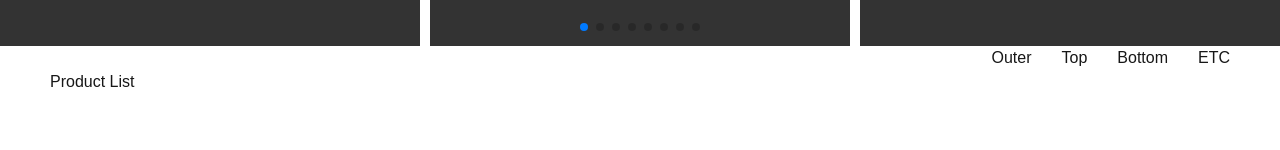
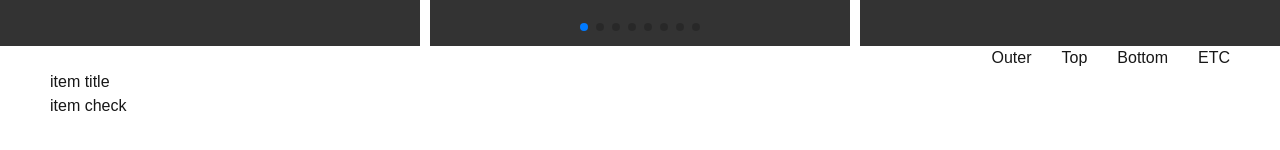
Before and after one commit to DevWonny/Shopmarker, a Next.js app: page / in a window 1280 px wide. Shown: the part 354-504 px from the top of the page. Built offline with nearby package versions, Linux system fonts and the light colour scheme; no server answers.

Commit message:
Fake Store API Test

```diff
--- a/app/page.tsx
+++ b/app/page.tsx
@@ -1,12 +1,25 @@
 'use client';
+import { useEffect } from 'react';
 import { Swiper, SwiperSlide } from 'swiper/react';
 import { Pagination } from 'swiper/modules';
+import axios from 'axios';
+// component
+import ProductItem from '@/components/main/ProductItem';
 // style
 import 'swiper/css';
 import 'swiper/css/pagination';
 import '@/styles/app/page.scss';
 
 export default function Main() {
+  // function
+  const test = async () => {
+    const res = await axios.get('https://fakestoreapi.com/products');
+    console.log('🚀 ~ test ~ res:', res);
+    return res;
+  };
+  useEffect(() => {
+    test();
+  }, []);
   return (
     <div className="main-wrap w-full">
       <Swiper
@@ -36,7 +49,9 @@ export default function Main() {
           <button>ETC</button>
         </div>
 
-        <div className="product-test">Product List</div>
+        <div className="product-test">
+          <ProductItem />
+        </div>
       </div>
     </div>
   );
--- /dev/null
+++ b/components/main/ProductItem.tsx
@@ -0,0 +1,11 @@
+'use client';
+
+// ! props : item -> type check 필요
+export default function ProductItem() {
+  return (
+    <div className="product-item-container">
+      <p>item title</p>
+      <p>item check</p>
+    </div>
+  );
+}
```
